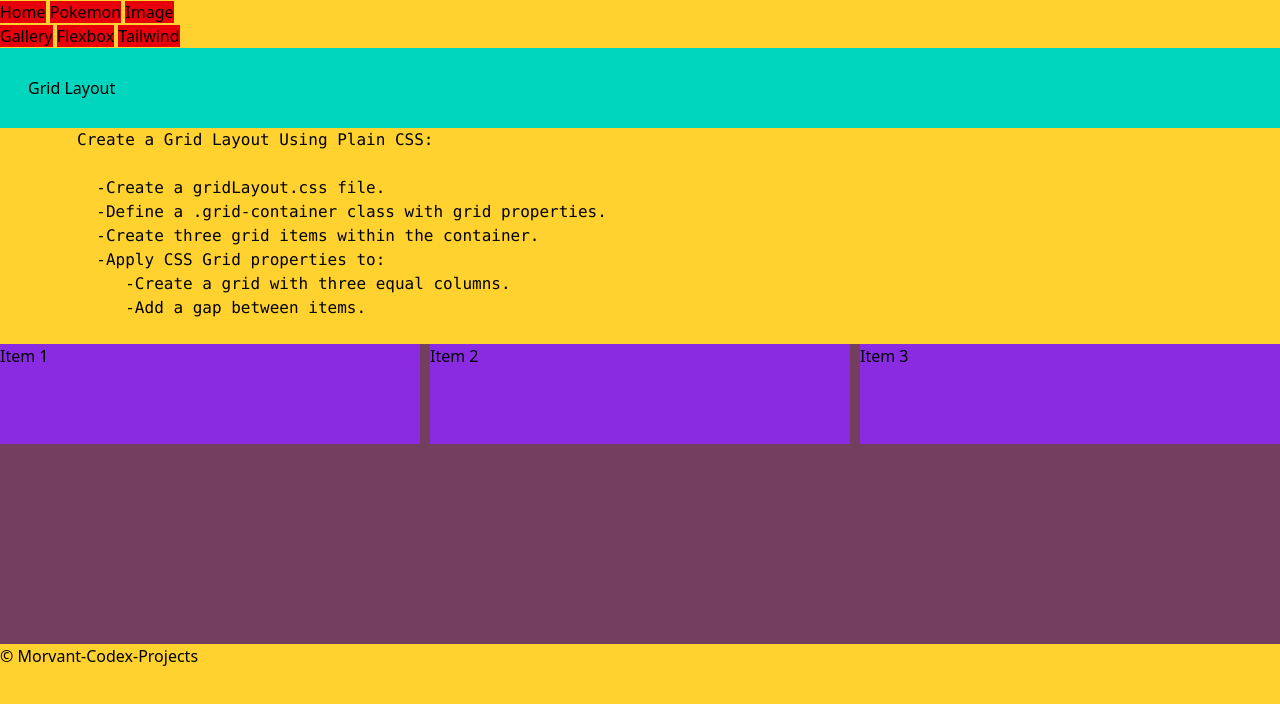
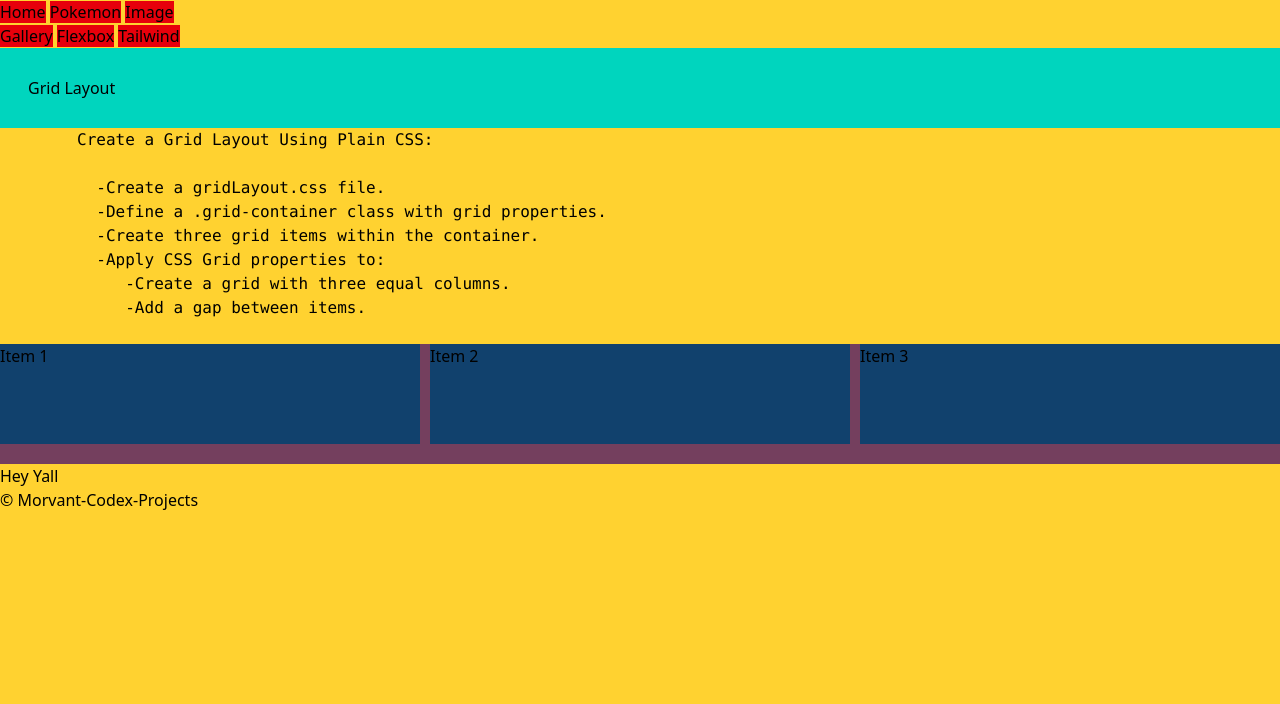
Before and after one commit to Morvant-Codex-Projects/band-name-generator2.0, a plain HTML site: page gridLayout/grid-layout.html in a window 1280 px wide. Drawn offline with nearby package versions, Linux system fonts and the light colour scheme; files that its build step writes are made by us from their sources; no server answers; files whose address does not match are found by name.

Commit message:
editing gridLayout

```diff
--- a/gridLayout/grid-layout.css
+++ b/gridLayout/grid-layout.css
@@ -3,11 +3,12 @@
     grid-template-columns: 1fr 1fr 1fr; /*1fr represents 1 column*/
     gap: 10px;
     background-color: rgb(116, 63, 94);
-    height: 300px;
+    height: 120px;
+
 
 /* NESTING SYNTAX SELECTS CHILD ELEMENTS IN THE PARENT ELEMENT*/
 div {
-background-color: blueviolet;
+background-color: rgb(17, 65, 109);
 height: 100px;
 
 }
--- a/gridLayout/grid-layout.html
+++ b/gridLayout/grid-layout.html
@@ -34,10 +34,11 @@
     </main>
 <body>
     <div class="grid-container">
-    <div>Item 1</div>
+    <div class="">Item 1</div>
     <div>Item 2</div>
     <div>Item 3</div>
     </div>
+    <div id="greet">Hey Yall</div>
      <footer>&copy Morvant-Codex-Projects</footer>
 </body>
 </html>
```
